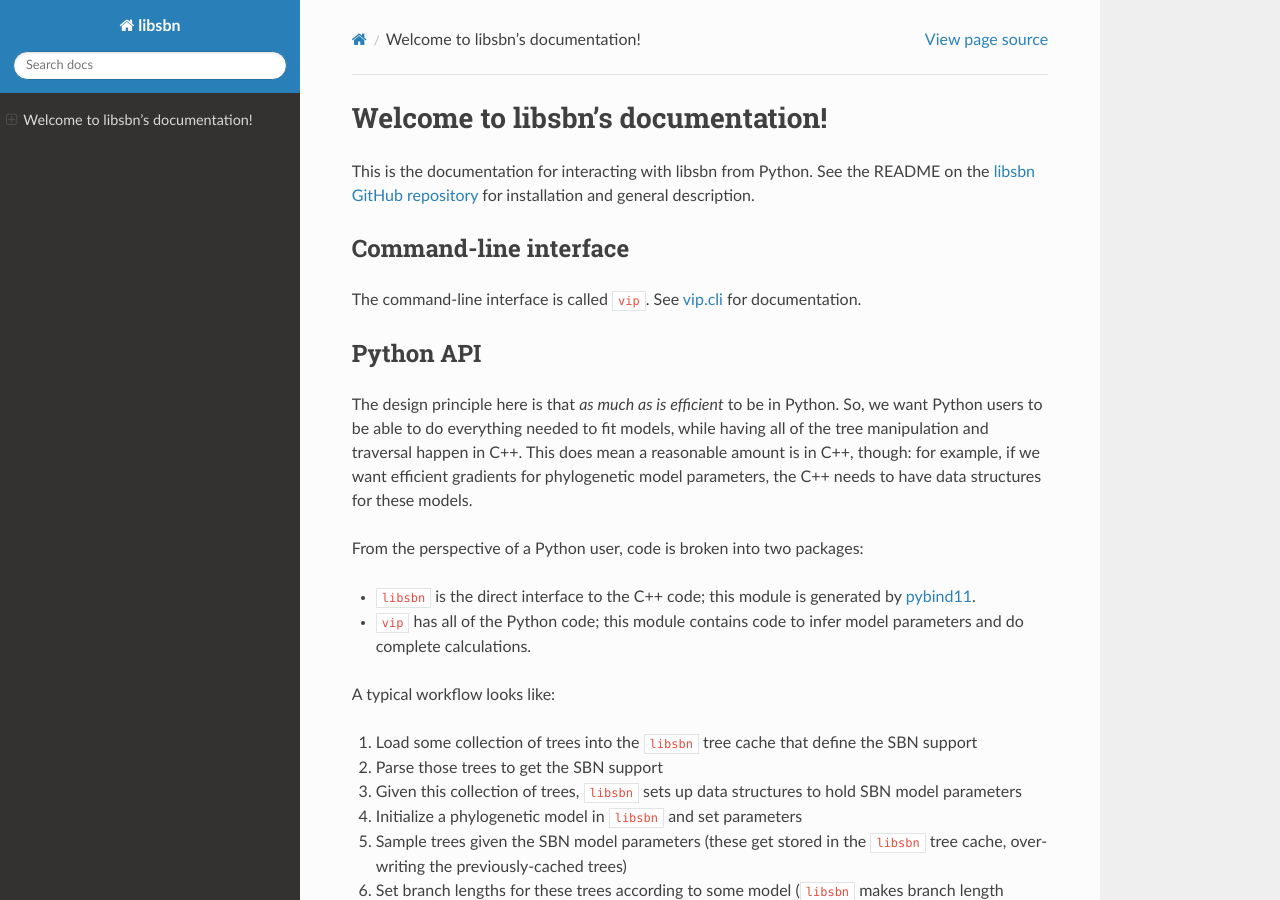
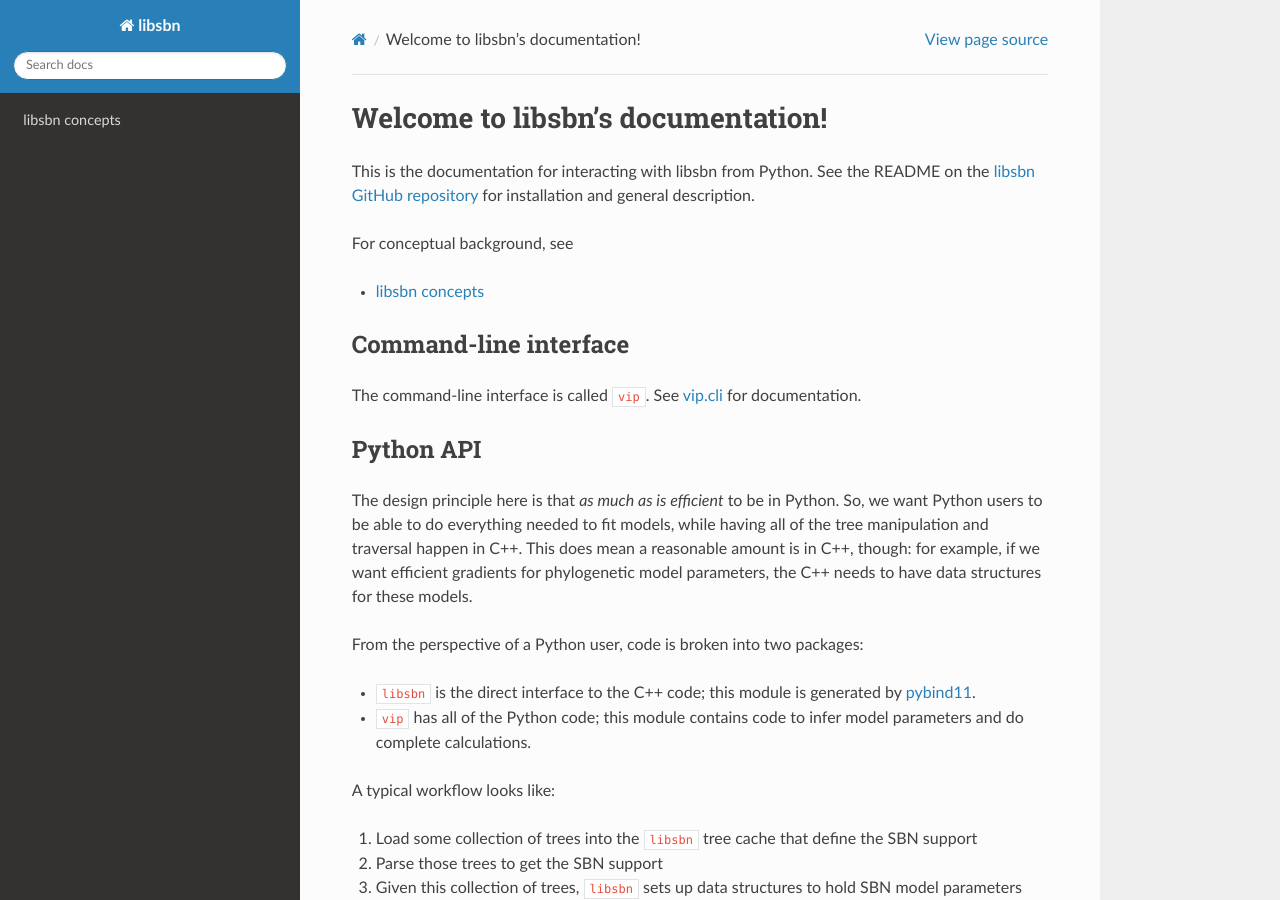
Before and after one commit to phylovi/bito, a Sphinx documentation site: the page built from doc/index.rst, in a window 1280 px wide and 900 px high. Built offline with Sphinx 7.4.7 and the Read the Docs theme 2.0.0, drawn with Linux system fonts in a browser that asks for light colours.

Commit message:
adding a concepts page
[skip travis]

```diff
--- /dev/null
+++ b/doc/concepts.rst
@@ -0,0 +1,4 @@
+libsbn concepts
+===============
+
+Just text here.
--- a/doc/index.rst
+++ b/doc/index.rst
@@ -1,11 +1,14 @@
 Welcome to libsbn's documentation!
 ==================================
 
-.. toctree::
-   :caption: Contents:
-
 This is the documentation for interacting with libsbn from Python.
 See the README on the `libsbn GitHub repository <https://github.com/phylovi/libsbn>`_ for installation and general description.
+
+For conceptual background, see
+
+.. toctree::
+
+   concepts
 
 
 Command-line interface
```
Also changed, not shown: 1 other file.
